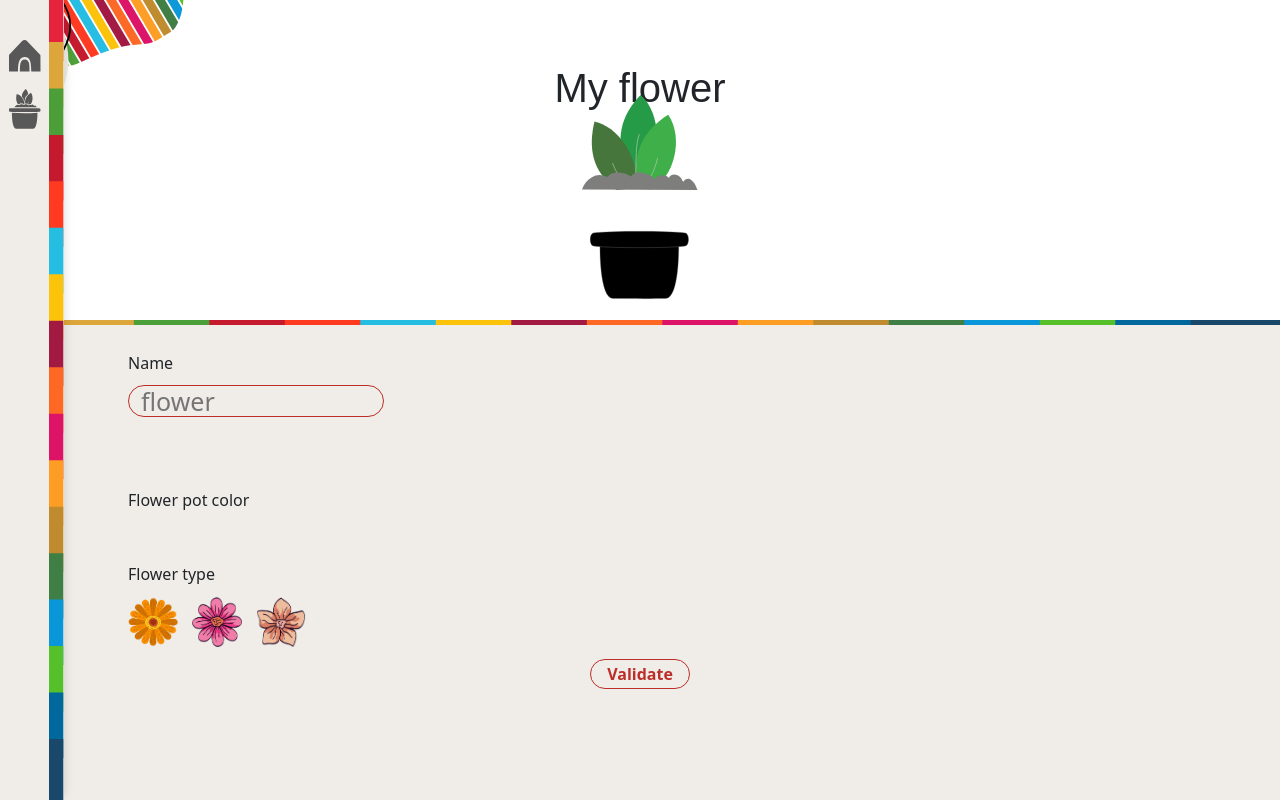
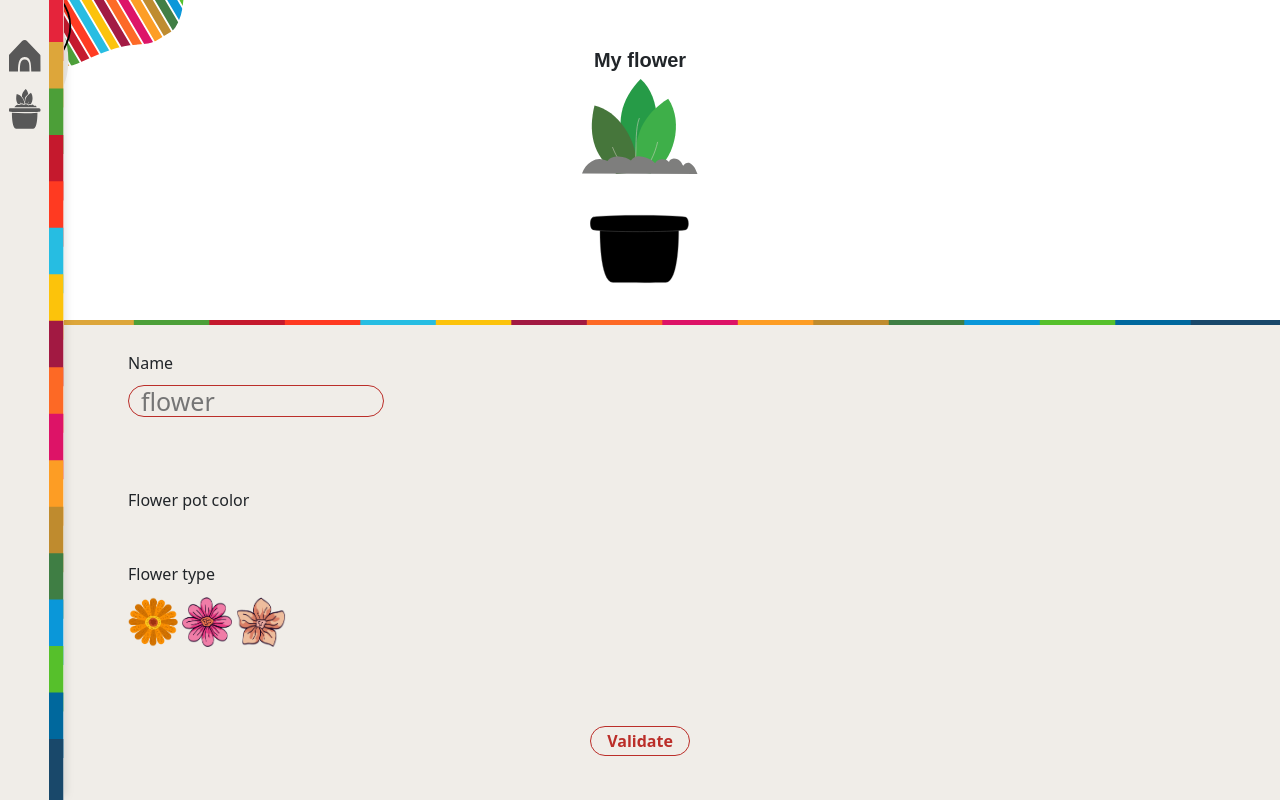
Before and after one commit to nuxbart/AlmaAware-Tesi, a PHP site: page /php/flower.php in a window 1280 px wide. Run offline with PHP 8.4, Linux system fonts and the light colour scheme; the visitor is signed in with stand-in values (Sample User, id 1); data that the repository does not hold is empty.

Commit message:
fixed flower css

```diff
--- a/Progetto_TESI/AlmaAware/css/flower_style.css
+++ b/Progetto_TESI/AlmaAware/css/flower_style.css
@@ -9,6 +9,7 @@
     align-items: center; /* Centra verticalmente */
     height: 0px;
     background-color: #F0EDE8;
+    margin-top: auto;
   }
   .button{
     margin : 0 auto;
@@ -35,14 +36,17 @@
 
   h1{
     position:fixed;
-    top: 8%;
+    top: 6%;
+    font-family:'Viga', sans-serif;
+    font-size: 20px;
+    font-weight: bold;
   }
 
   .flower {
     width : 150px;
     height : 150px;
     position:fixed;
-    top: 20%;
+    top: 18%;
   }
 
   .form-flower{
@@ -57,6 +61,7 @@
     border-image-repeat: stretch;
     height :60%;
     width:100%;
+    overflow-y: auto;
   }
 
   .form-item{
@@ -114,13 +119,13 @@
   }
 
   .color .radio label{
-    width: 25px;
-    height: 25px;
+    width: 20px;
+    height: 20px;
   }
 
   .type .radio label{
-    width: 50px;
-    height: 50px;
+    width: 40px;
+    height: 40px;
   }
 
   .input {
@@ -153,8 +158,7 @@
   .btn-outline {
     background: transparent;
     border: 1.5px solid;
-    color : v-bind(color);
-
+    margin-top:12%;
   }
 
   .flower {
```
